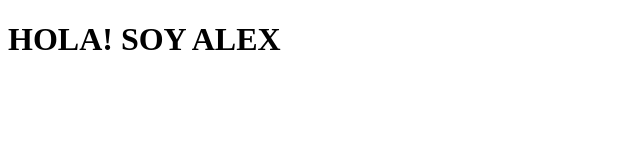
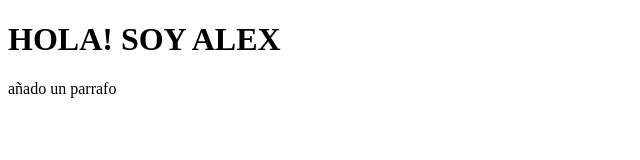
Before and after one commit to Jesehj/clase-git-2026, a website: page alejandro.html in a window 1280 px wide. Shown: the whole page, without its empty margins (0-640 px from the left). Drawn offline with Linux system fonts and the light colour scheme.

Commit message:
Soy Alex haciendo cambios en alejandro.html

```diff
--- a/alejandro.html
+++ b/alejandro.html
@@ -7,5 +7,6 @@
   </head>
   <body>
     <h1>HOLA! SOY ALEX</h1>
+    <p>añado un parrafo</p>
   </body>
 </html>
```
